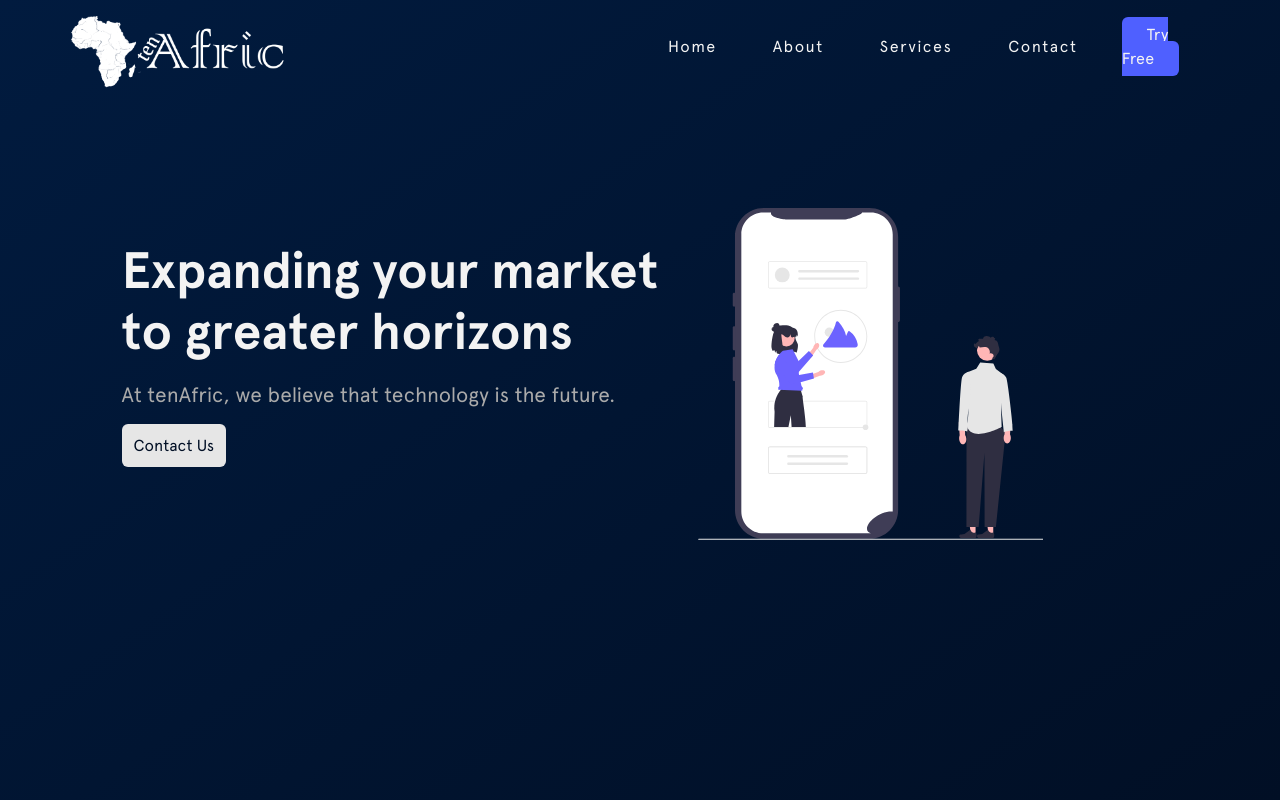
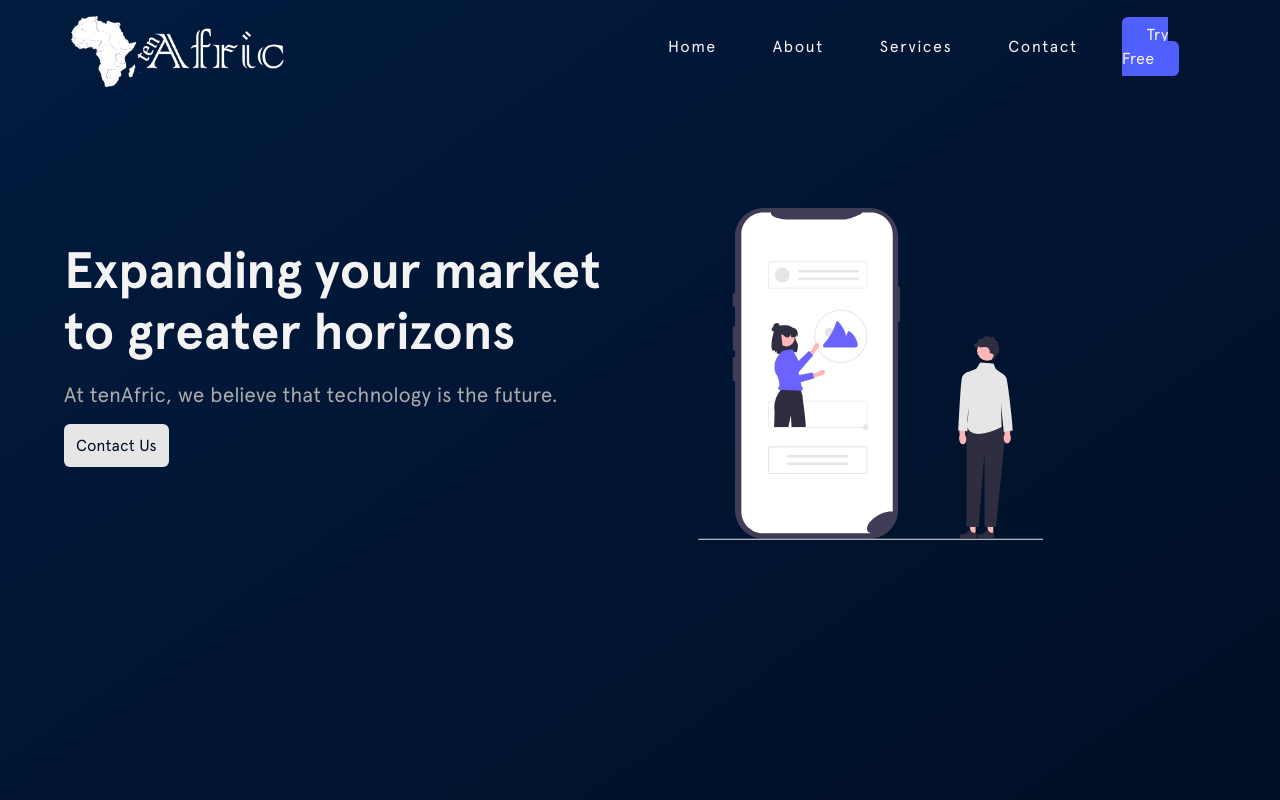
Before and after one commit to tenAfric/tenAfrik, a React (Create React App) app: page / in a window 1280 px wide. Shown: the top 800 px of the page. Built offline with nearby package versions, Linux system fonts and the light colour scheme.

Commit message:
unknown book composed snake whistle

```diff
--- a/src/styles/css/landing.css
+++ b/src/styles/css/landing.css
@@ -20,7 +20,7 @@
   margin: 0 !important;
   position: absolute;
   top: 10%;
-  left: 5%;
+  left: 0%;
 }
 @media (min-width: 1440px) {
   .landing .landing-section .landing-wrapper .landing-texts {
--- a/src/styles/scss/landing.scss
+++ b/src/styles/scss/landing.scss
@@ -18,7 +18,7 @@ $bgDarkDark: #010f25;
                 margin: 0 !important;
                 position: absolute;
                 top: 10%;
-                left: 5%;
+                left: 0%;
                 @media(min-width: 1440px){
                     top: 20%;
                 }
```
